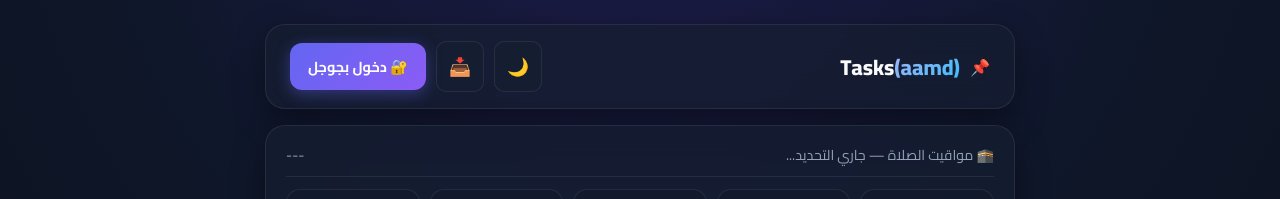
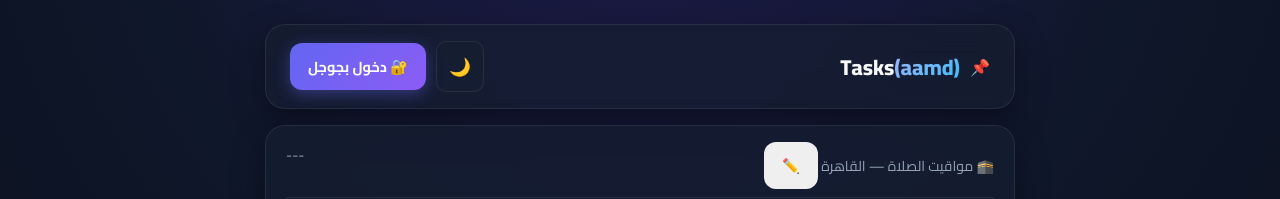
Before and after one commit to ahmedreda01098838-svg/Tasks, a website: page index.html in a window 1280 px wide. Shown: the top 199 px of the page. Drawn offline with nearby package versions, Linux system fonts and the light colour scheme; some packages are replaced by stand-ins of ours; no server answers; a script that the page names is missing.

Commit message:
Fix HTML encoding issues in index.html

```diff
--- a/index.html
+++ b/index.html
@@ -36,7 +36,6 @@
         </div>
         <div class="header-actions">
             <button class="icon-btn" onclick="toggleTheme()" id="theme-btn" title="تبديل المظهر">🌙</button>
-            <button class="icon-btn" onclick="exportData()" title="تصدير نسخة احتياطية">📥</button>
             <div class="user-profile" id="user-profile"></div>
         </div>
     </header>
@@ -55,7 +54,10 @@
     <!-- Prayer Times Widget -->
     <section class="prayer-widget" id="prayer-widget">
         <div class="prayer-header">
-            <div class="prayer-location">🕋 مواقيت الصلاة — <span id="prayer-city">جاري التحديد...</span></div>
+            <div class="prayer-location">
+                🕋 مواقيت الصلاة — <span id="prayer-city">القاهرة</span>
+                <button onclick="changeCityPrompt()" class="change-city-btn" title="تغيير المدينه">✏️</button>
+            </div>
             <div class="prayer-date" id="prayer-date">---</div>
         </div>
         <div class="prayer-grid" id="prayer-grid">
@@ -86,7 +88,7 @@
         <div class="study-stats-summary" id="study-stats-summary">إجمالي المذاكرة المسجلة: 0 ساعة</div>
     </section>
 
-    <!-- Overall & Periodic Statistics Dashboard (Updated) -->
+    <!-- Overall & Periodic Statistics Dashboard -->
     <section class="dashboard-panel" id="dashboard-panel" style="display: none;">
         <div class="stat-card">
             <span class="stat-icon">📋</span>
```
